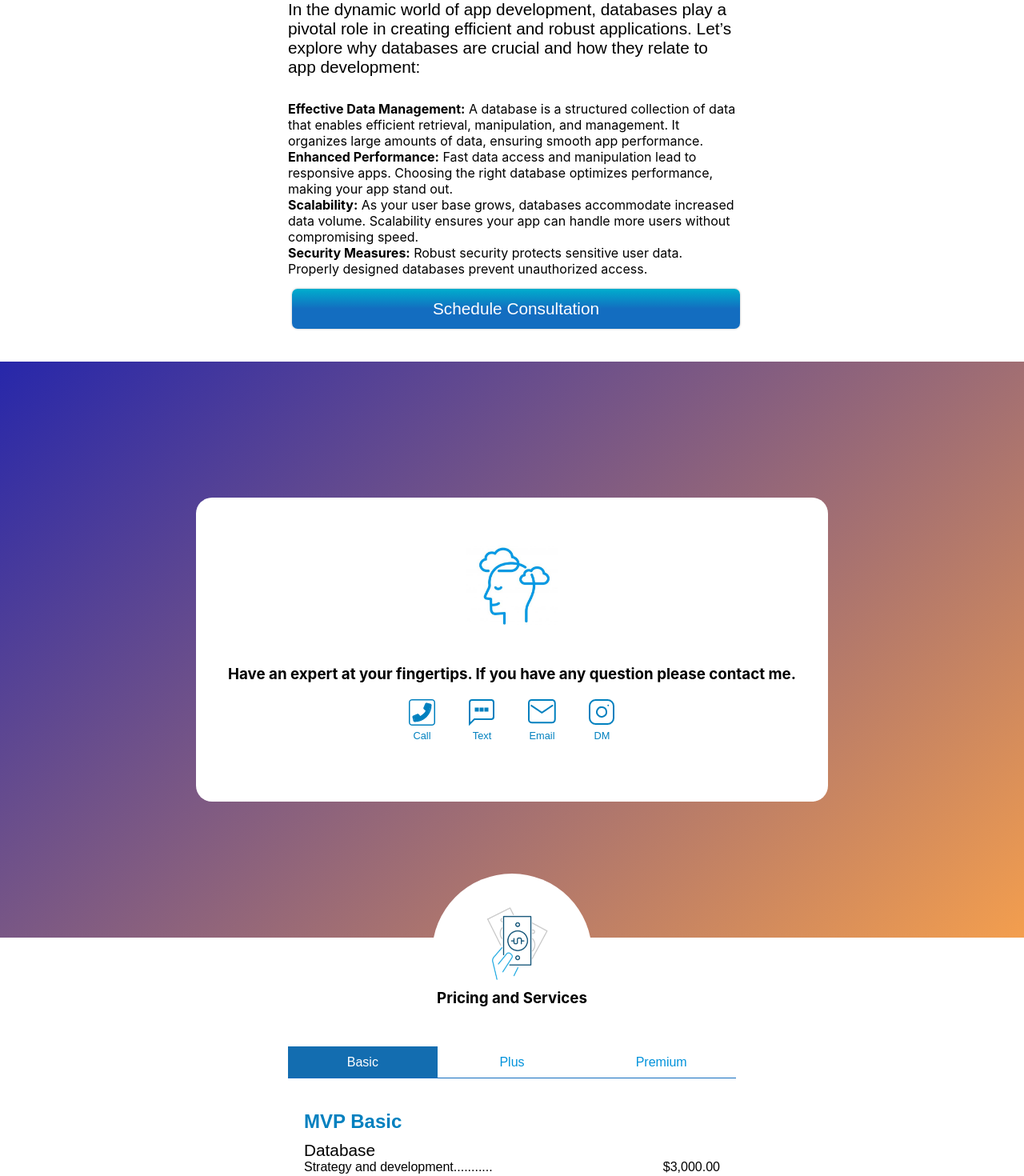
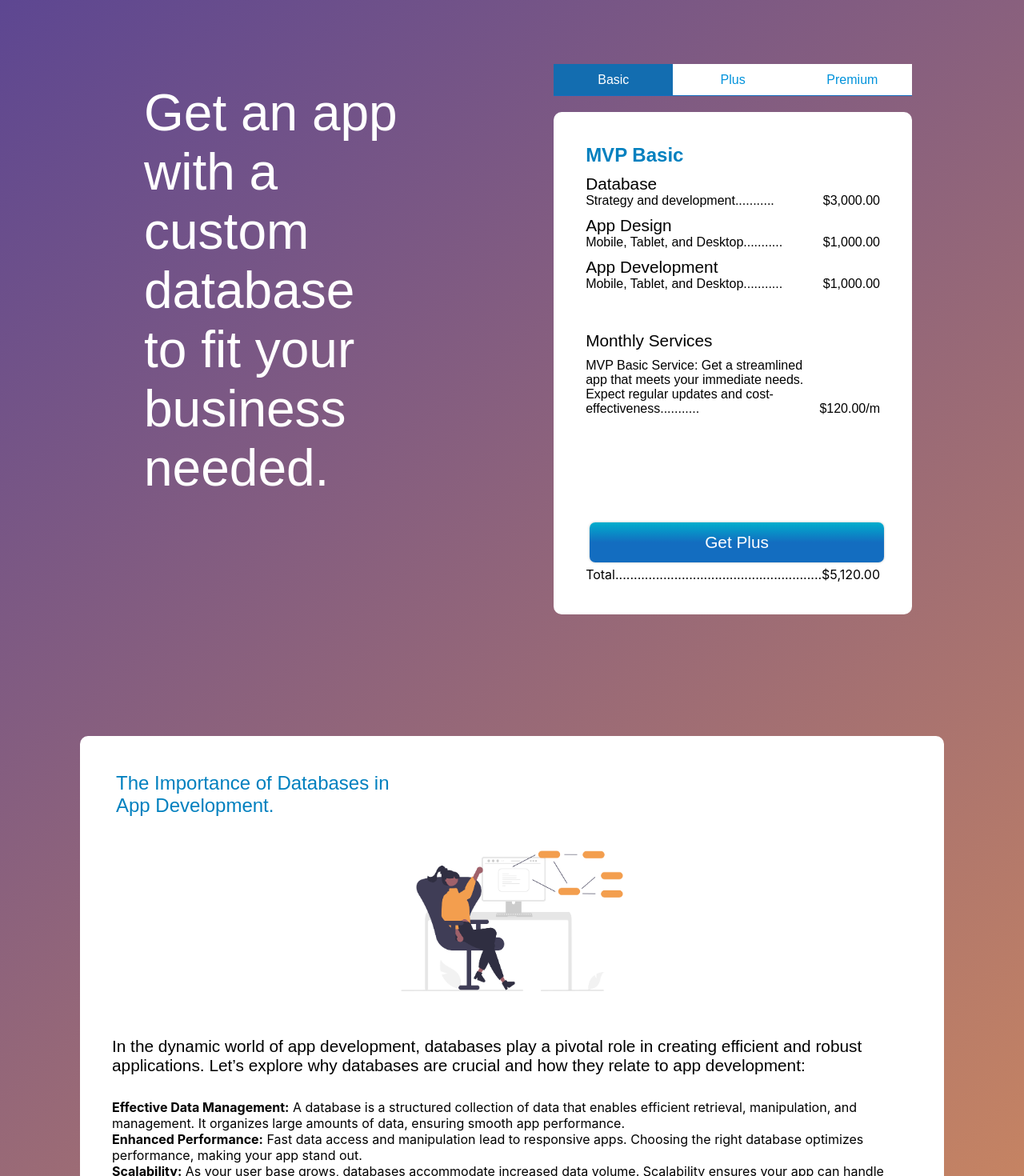
Before and after one commit to louieLouie117/lcDataSolution, a React (Create React App) app in the folder client/: page / in a window 1280 px wide. Shown: the part 1330-2800 px from the top of the page at 80% size. Built offline with nearby package versions, Linux system fonts and the light colour scheme.

Commit message:
NewLandingPage

```diff
--- a/client/src/components/LandingPage/Services.jsx
+++ b/client/src/components/LandingPage/Services.jsx
@@ -132,91 +132,28 @@ const premiumServiceHandler = () => {
             </header> */}
 
             <main>
-                <section>
-                    <ul className='ServicesCard'>
-
-                        <li>
-                            <h2>The Importance of Databases in App Development.</h2>
-                            <div className='ServiceCardInfo'>
-                            <img src="/img/HeroSoftwareImg.png" alt="" />
-                            <p>
-                            In the dynamic world of app development, databases play a pivotal role in creating efficient and robust applications. Let’s explore why databases are crucial and how they relate to app development:
-                            </p>
-                            <ul>
-        <li><strong>Effective Data Management:</strong> A database is a structured collection of data that enables efficient retrieval, manipulation, and management.
-        It organizes large amounts of data, ensuring smooth app performance.</li>
-        <li><strong>Enhanced Performance:</strong> Fast data access and manipulation lead to responsive apps.
-        Choosing the right database optimizes performance, making your app stand out.</li>
-        <li><strong>Scalability:</strong> As your user base grows, databases accommodate increased data volume.
-        Scalability ensures your app can handle more users without compromising speed.</li>
-        <li><strong>Security Measures:</strong> Robust security protects sensitive user data.
-        Properly designed databases prevent unauthorized access.</li>
-
-    </ul>
-                            </div>
-                            <footer>
-                            <a href="https://calendly.com/cardona-luis/30min">
-                            <button className='MainBTN'>Schedule Consultation</button>
-                            </a>
-                            </footer>
 
 
-                        </li>
-                    </ul>
-                </section>
-                <section>
-                    <div className="PeaceOfMind">
-                        <main>
-                        <img src="/img/PeaceOfMindImg.png" alt="" />
-
-                            <div className="PeaceOfMindInfo">
-                            <h3>Have an expert at your fingertips. If you have any question please contact me.</h3>
-                            <div className='Contact-Container'>
-
-
-                      <main>
-                      <a href="tel:925-809-2738">
-                        <img src="/img/Icons/IconPhone.png" alt="" />
-                      <button>Call</button>
-
-                      </a>
-
-                      <a href="sms:925-809-2738">
-                        <img src="/img/Icons/IconText.png" alt="" />
-                      <button>Text</button>
-                      </a>
-
-                      <a href="mailTo:LCwebsitesolutions@outlook.com?subject=Website&body= Hello Luis Cardona">
-                        <img src="/img/Icons/IconEmail.png" alt="" />
-                        <button>Email</button>
-                      </a>
-                      <a href="https://www.instagram.com/garagesally.founder/">
-                        <img src="/img/Icons/IconInsta.png" alt="" />
-                      <button>DM</button>
-                      </a>
-
-                      </main>
-
-
-                    </div>
-
-                            </div>
-
-                        </main>
-                    </div>
-                </section>
 
                 <section className='Cost-Container'>
-                    <header>
-                    <img src="/img/CostImg.png" alt="" />
+                    {/* <header>
                     <h3>Pricing and Services</h3>
-                    {/* <p>You can build a price base on your buisness needs or get full services.</p>
+
+                    </header> */}
+                    {/* <header>
+                    <p>You can build a price base on your buisness needs or get full services.</p>
                     <nav>
                     <button>Build a price</button>
                     <button>Full Services</button>
-                    </nav> */}
+                    </nav>
 
-                    </header>
+                    </header> */}
+                    <aside>
+
+                    <h1>Get an app with a custom database to fit your business needed.</h1>
+                    {/* <img src="/img/CostImg.png" alt="" /> */}
+
+                    </aside>
 
                     <main>
                     <ul className='ServicesCard ServiceBackground'>
@@ -292,7 +229,7 @@ const premiumServiceHandler = () => {
                                 <section>
                                 <h3>Monthly Services</h3>
 
-                                <div className="MonthlyServicesInfo">
+            <div className="MonthlyServicesInfo">
 
 
                                 </div>
@@ -331,6 +268,44 @@ const premiumServiceHandler = () => {
                     </ul>
                     </main>
                 </section>
+
+                <section>
+                    <ul className='ServicesCard'>
+
+                        <li>
+                            <h2>The Importance of Databases in App Development.</h2>
+                            <div className='ServiceCardInfo'>
+                            <img src="/img/HeroSoftwareImg.png" alt="" />
+                            <p>
+                            In the dynamic world of app development, databases play a pivotal role in creating efficient and robust applications. Let’s explore why databases are crucial and how they relate to app development:
+                            </p>
+                    <ul>
+                        <li><strong>Effective Data Management:</strong> A database is a structured collection of data that enables efficient retrieval, manipulation, and management.
+                        It organizes large amounts of data, ensuring smooth app performance.</li>
+                        <li><strong>Enhanced Performance:</strong> Fast data access and manipulation lead to responsive apps.
+                        Choosing the right database optimizes performance, making your app stand out.</li>
+                        <li><strong>Scalability:</strong> As your user base grows, databases accommodate increased data volume.
+                        Scalability ensures your app can handle more users without compromising speed.</li>
+                        <li><strong>Security Measures:</strong> Robust security protects sensitive user data.
+                        Properly designed databases prevent unauthorized access.</li>
+
+                    </ul>
+            </div>
+            <h3>Do you have questions with database and app development? Schedule a free consultation.</h3>
+                    <footer>
+
+                            <a href="https://calendly.com/cardona-luis/30min">
+                            <button className='MainBTN'>Schedule Consultation</button>
+                            </a>
+
+                    </footer>
+
+
+                        </li>
+                    </ul>
+                </section>
+
+
             </main>
 
 
--- a/client/src/modules/LandingPageStyles.css
+++ b/client/src/modules/LandingPageStyles.css
@@ -6,6 +6,7 @@ html{
     display: grid;
     margin: 0 auto;
     background: whitesmoke;
+    background: linear-gradient(140deg, #2727aa, #f39e4e);
 
   }
 
@@ -175,7 +176,6 @@ html{
   .projectsPage-container{
     height: auto;
     position: relative;
-    border-radius: 10px;
     display: grid;
     background-color: white;
     /* background: linear-gradient(to bottom, #00aecd, #136DC0 45%); */
@@ -1102,8 +1102,8 @@ html{
 
   .name-container img{
     border: solid 2px whitesmoke;
-    border-radius: 80px;
-    height: 95px;
+    border-radius: 160px;
+    height: 160px;
     align-self: center;
   }
 
@@ -1266,12 +1266,11 @@ html{
 
   .devTools-container{
     display: grid;
-    position: relative;background-color: whitesmoke;
-    background: linear-gradient(180deg, #2727aa, #f39e4e);
+    /* background: linear-gradient(180deg, #2727aa, #f39e4e); */
     justify-content: center;
     row-gap: 20px;
     width: auto;
-    height: 100vh
+    /* height: 100vh */
 
   }
 
@@ -1455,7 +1454,7 @@ html{
 
   .footer-container{
     display: grid;
-    background-color: #f39e4e;
+    /* background-color: #f39e4e;   */
     justify-content: center;
     padding: 20px;
     height: 50px;
@@ -1617,6 +1616,18 @@ html{
 
     .myHeader-container>header>footer>h2{
       width: auto;
+      padding-top: 40px;
+      font: 2.9em sans-serif;
+    }
+
+
+    .myHeader-container{
+      height: 75vh;
+    }
+
+    .Cost-Container{
+      grid-template-columns: 1fr 1fr;
+      column-gap: 150px;
     }
     #frameworks{
       width: 450px;
@@ -1644,9 +1655,7 @@ html{
         text-decoration: none;
         text-align: center;
       }
-      .devTools-container{
-        height: 50vh;
-      }
+
 
 
     }
--- a/client/src/modules/ServicesStyles.css
+++ b/client/src/modules/ServicesStyles.css
@@ -1,6 +1,5 @@
 .Services-Container{
-    background-color: rgb(19, 109, 192);
-    background-color: white;
+    /* background: linear-gradient(140deg, #2727aa, #f39e4e); */
     padding-top: 40px;
     padding-bottom: 180px;
 }
@@ -23,10 +22,10 @@
     display: grid;
     row-gap: 10px;
     background-color: white;
-    padding: 20px;
+    padding: 40px;
     border-radius: 10px;
     align-content: flex-start;
-    max-width: 35em;
+    /* max-width: 35em; */
 
 
 }
@@ -67,6 +66,10 @@
     justify-items: center;
     row-gap: 30px;
 }
+
+.ServiceCardInfo ul{
+    justify-self: left;
+}
 .ServiceCardInfo> p{
     font: 1.3em sans-serif;
     color: black;
@@ -81,11 +84,8 @@
 .PeaceOfMind{
     display: grid;
     padding-top: 40px;
-    padding-bottom: 40px;
-    height: 80vh;
     justify-items: center;
     align-content: center;
-    background: linear-gradient(140deg, #2727aa, #f39e4e);
 }
 
 .PeaceOfMind>h2{
@@ -101,19 +101,34 @@
     padding: 40px;
     border-radius: 20px;
     background-color: white;
-    height: 300px;
     row-gap: 50px;
 }
 
 
 .Cost-Container{
     display: grid;
-    background-color: white;
-    max-width: 35em;
+    /* background-color: white; */
+    /* max-width: 65em; */
     margin: 0 auto;
     border-radius: 20px;
     padding: 10px;
 
+}
+
+.Cost-Container>aside{
+    justify-items: center;
+}
+
+.Cost-Container>aside>img{
+    width: 150px;
+    height: auto;
+}
+
+.Cost-Container>aside h1{
+    font: 2em sans-serif;
+    color: white;
+    text-align: left;
+    padding: 30px;
 }
 
 
@@ -127,7 +142,6 @@
     justify-items: center;
     align-items: center;
     align-content: center;
-    margin-top: -90px;
     justify-self: center;
 
 }
@@ -220,7 +234,28 @@ justify-items: flex-end;
 
     }
 
+    .Services-Container {
+        padding: 100px;
+    }
 
+    .Cost-Container{
+        padding: 40px;
+        height: 100vh;
+    }
+
+    .Cost-Container>aside h1{
+        font: 4em sans-serif;
+        padding: 40px;
+        align-self: center;
+        /* font space*/
+
+
+    }
+
+    .Services-Container>main{
+        display: grid;
+        /* grid-template-columns: 1fr 1fr 1fr; */
+    }
 
 
 
```
Also changed, not shown: client/src/components/LandingPage/ToolsTechnologies.jsx (+47 -1 lines).
